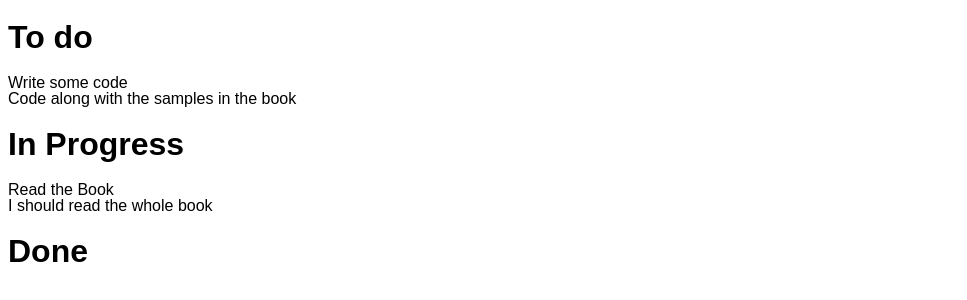
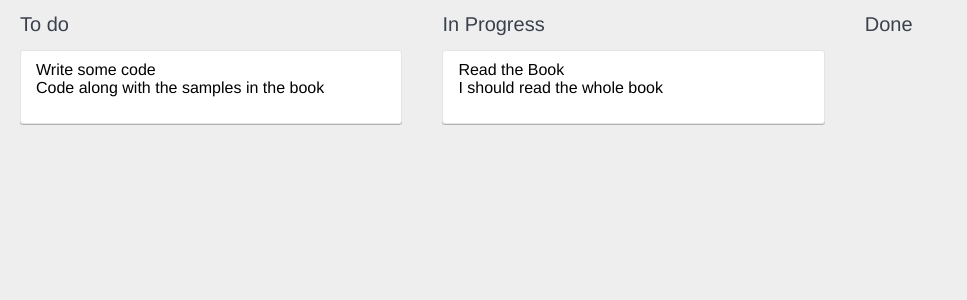
Before and after one commit to singun/kanban-app, a React app: page / in a window 1280 px wide. Shown: the whole page, without its empty margins (0-967 px from the left). Built offline with nearby package versions, Linux system fonts and the light colour scheme.

Commit message:
add sytle.css

```diff
--- a/app/CheckList.js
+++ b/app/CheckList.js
@@ -2,11 +2,11 @@ import React, { Component } from 'react';
 
 class CheckList extends Component {
     render() {
-        let tasks = this.props.tasks.map((task) => {
+        var tasks = this.props.tasks.map((task) => {
+            console.log('task=',task);
+
             <li className="checklist__task">
-                <input type="checkbox" defaultChecked={task.done} />
-                {task.name}
-                <a href="#" className="checklist__tasks--remove" />
+                adf
             </li>
         });
 
--- a/public/styles.css
+++ b/public/styles.css
@@ -1,6 +1,91 @@
+*{
+    box-sizing: border-box;
+}
+
+html, body, #app {
+    height: 100%;
+    margin: 0;
+    padding: 0;
+}
+
 body {
-  font: 16px/1 sans-serif;
+    background: #eee;
+    font-family: "Helvetica Neue", Helvetica, Arial, sans-serif;
 }
-#root {
-  height: 100%;
+
+h1{
+    font-weight: 200;
+    color: #3b414c;
+    font-size: 20px;
 }
+
+ul {
+    list-style-type: none;
+    padding: 0;
+    maring: 0;
+}
+
+.app {
+    white-space: nowrap;
+    height: 100%;
+}
+
+.list {
+    position: relative;
+    display: inline-block;
+    vertical-align: top;
+    white-space: normal;
+    height: 100%;
+    width: 33%;
+    padding: 0 20px;
+    overflow: auto;
+}
+
+.list:not(:last-child):after {
+    content: "";
+    position: absolute;
+    top: 0;
+    right: 0;
+    width: 1px;
+    height: 99%;
+}
+
+.card {
+    position: relative;
+    z-index: 1;
+    background: #fff;
+    width: 100%;
+    padding: 10px 10px 10px 15px;
+    margin: 0 0 10px 0;
+    overflow: auto;
+    border: 1px solid #e5e5df;
+    border-radius: 3px;
+    box-shadow: 0 1px 0 rgba(0, 0, 0, 0.25);
+}
+
+.card__title {
+    font-weight: bold;
+    border-bottom: solid 5px transparent;
+}
+
+.card__title:before {
+    display: inline-block;
+    width: 1em;
+    content: '▶';
+}
+
+.card__title--is-open:before {
+    content: '▼';
+}
+
+.checklist__task:first-child {
+    margin-top: 10px;
+    padding-top: 10px;
+    border-top: dashed 1px #ddd;
+}
+
+.checklist__task--remove:after {
+    display: inline-block;
+    color: #d66;
+    content: '+';
+}
```
